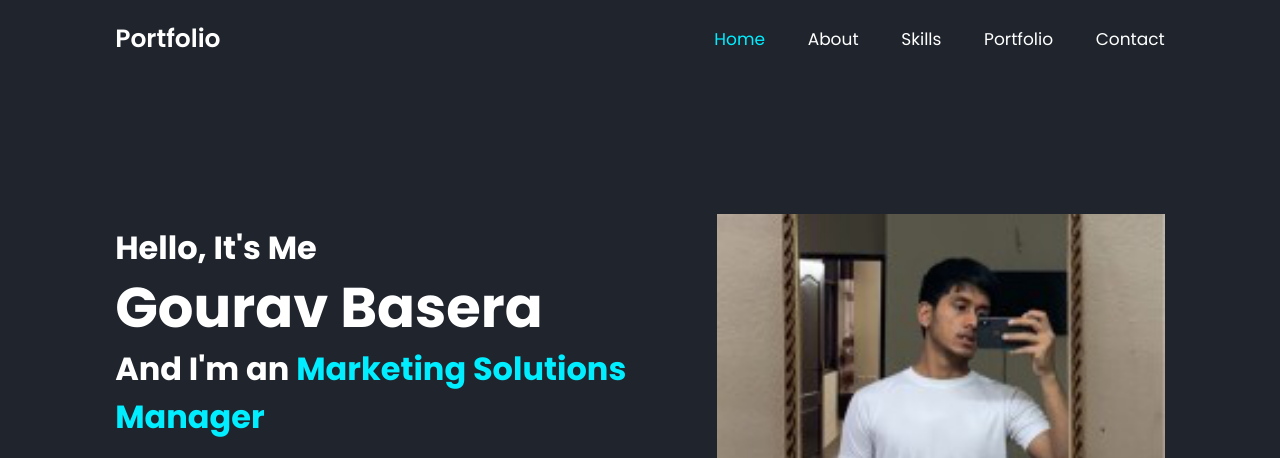
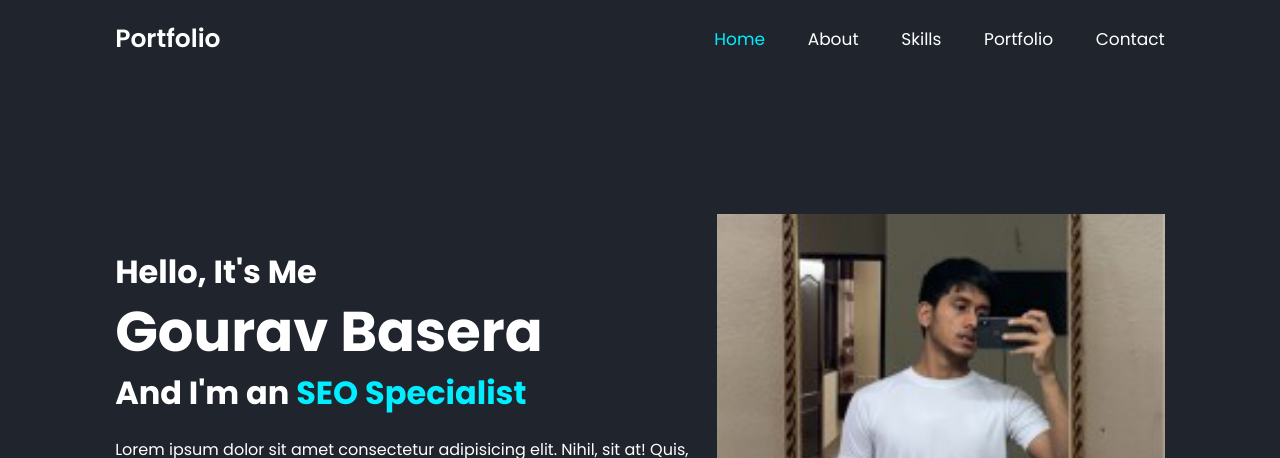
Before and after one commit to GouravBasera/Portfolio, a plain HTML site: page Index.html in a window 1280 px wide. Shown: the top 458 px of the page. Drawn offline with nearby package versions, Linux system fonts and the light colour scheme.

Commit message:
Update Index.html
Updated designation

```diff
--- a/Index.html
+++ b/Index.html
@@ -25,7 +25,7 @@
         <div class="home-content">
             <h3>Hello, It's Me</h3>
             <h1>Gourav Basera</h1>
-            <h3>And I'm an <span>Marketing Solutions Manager</span></h3>
+            <h3>And I'm an <span>SEO Specialist</span></h3>
             <p>Lorem ipsum dolor sit amet consectetur adipisicing elit. Nihil, sit at! Quis, deserunt accusamus labore ipsam facilis nostrum nihil cum.</p>
             <div class="social-media">
                 <a href="#"><i class="bx bxl-facebook"></i></a>
```
